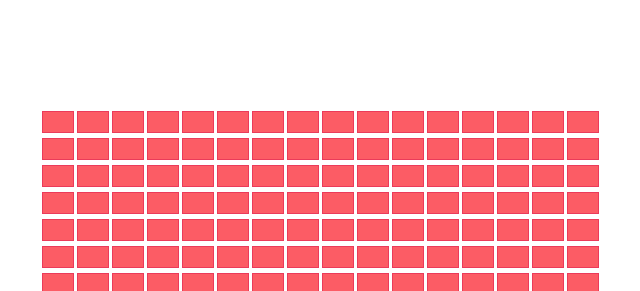
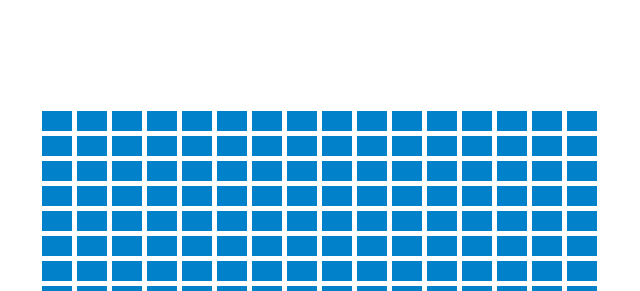
Before and after one commit to ocpradhan/odin-etch-a-sketch, a plain HTML site: page index.html in a window 1280 px wide. Shown: the top 291 px of the page, without its empty margins (321-961 px from the left). Drawn offline with Linux system fonts and the light colour scheme.

Commit message:
Added a hover effect on the box elements

```diff
--- a/styles.css
+++ b/styles.css
@@ -24,9 +24,12 @@ html {
 }
 
 .box {
-  background-color: #fc5c65;
-  border: 0.1rem solid #eb3b5a;
+  background-color: #0081c9;
   width: 1rem;
   height: auto;
   padding: 1rem;
 }
+
+.box:hover {
+  background-color: #5bc0f8;
+}
```
